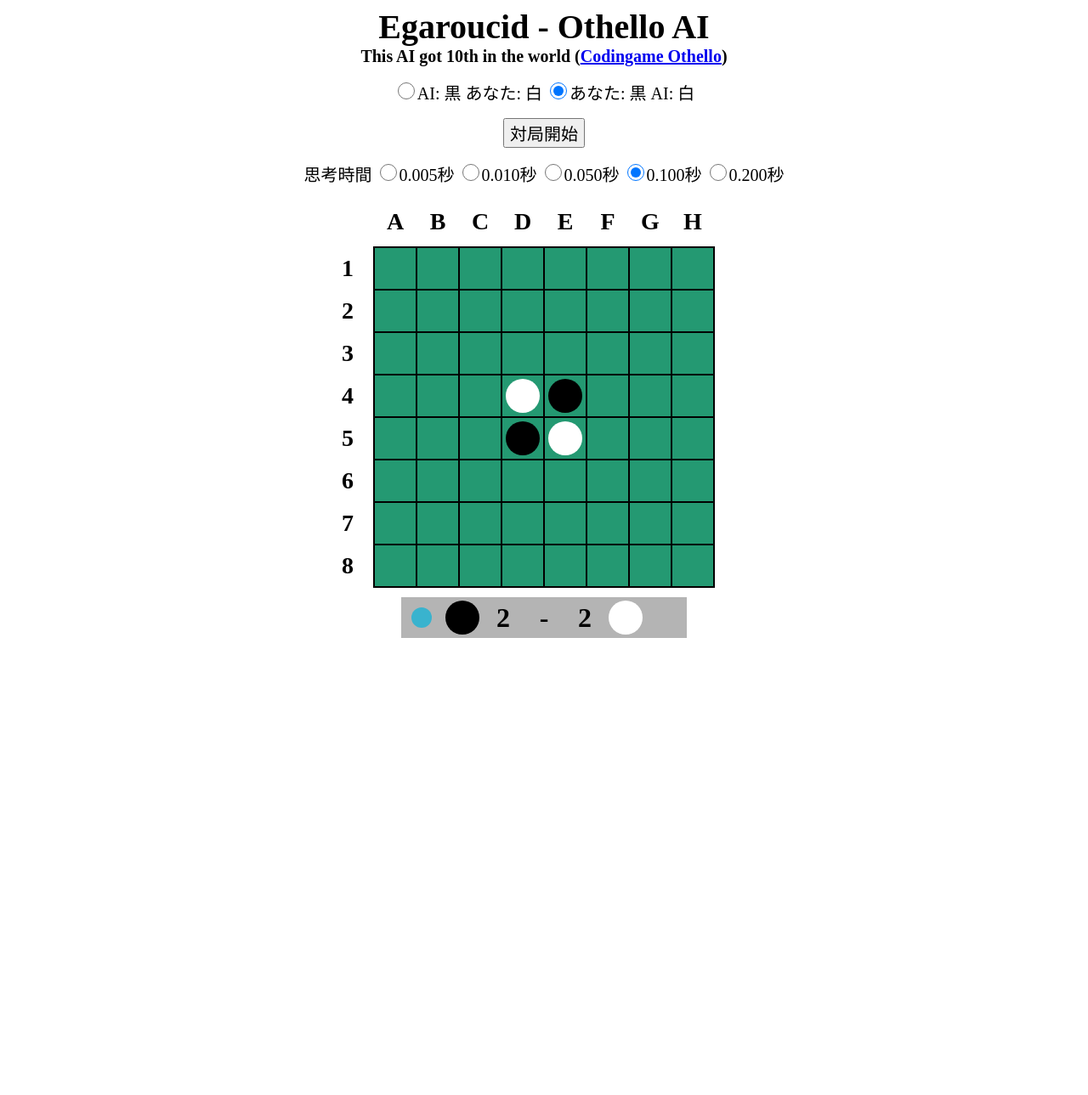
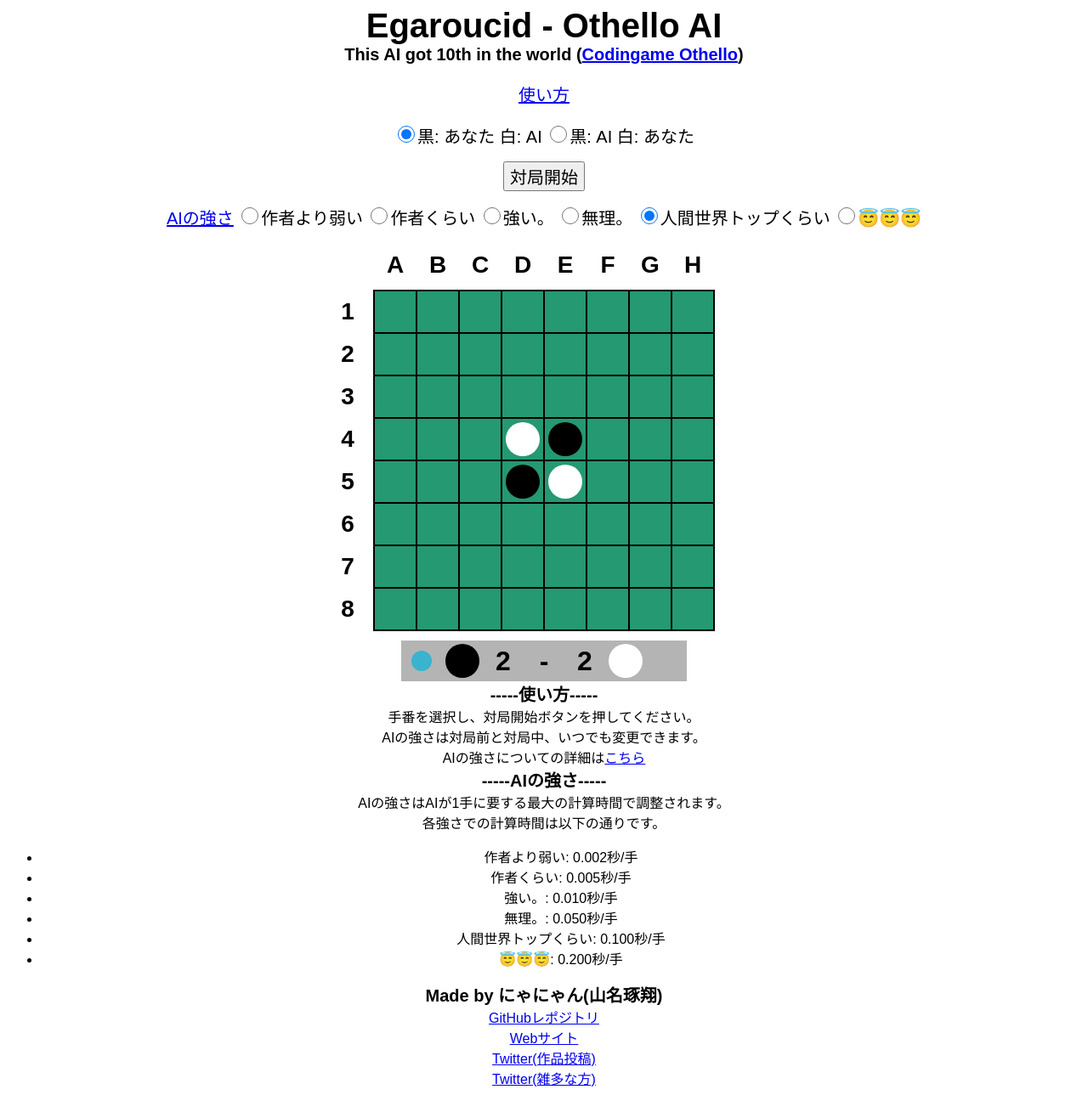
Before and after one commit to Nyanyan/Egaroucid_early, a Python web app: template templates/base.html in a window 1280 px wide. Shown: the whole page at 85% size. Before the commit the page ends 751 px from the top, so only its background shows below. Run offline with Jinja, Linux system fonts and the light colour scheme; the template is opened without the code that fills it, so the values that code supplies are empty.

Commit message:
update front

```diff
--- a/application.py
+++ b/application.py
@@ -19,7 +19,7 @@ def index():
     return render_template('base.html')
 
 @application.route("/ai", methods=["POST"])
-@limiter.limit("2/second", override_defaults=False)
+@limiter.limit("5/second", override_defaults=False)
 def call_ai():
     req = dict(request.form)
     grid = [[-1 for _ in range(hw)] for _ in range(hw)]
@@ -42,7 +42,7 @@ def call_ai():
         return jsonify(values=json.dumps({"r": -1, "c": -1}))
     try:
         tl = int(req["tl"])
-        if tl < 5 or 200 < tl:
+        if tl < 2 or 200 < tl:
             return jsonify(values=json.dumps({"r": -1, "c": -1}))
     except:
         return jsonify(values=json.dumps({"r": -1, "c": -1}))
--- a/static/css/style.css
+++ b/static/css/style.css
@@ -1,5 +1,5 @@
 html, body {
-    overflow: hidden
+    font-family: "Arial", "メイリオ";
 }
 .title {
     text-align: center;
--- a/templates/base.html
+++ b/templates/base.html
@@ -10,18 +10,20 @@
     <body>
         <div class="title">Egaroucid - Othello AI</div>
         <div class="sub_title">This AI got 10th in the world (<a href="https://www.codingame.com/ide/puzzle/othello-1" target="_blank">Codingame Othello</a>)</div>
+        <p align="center" class="setting"><a href="#usage">使い方</a></p>
         <p align="center">
-            <input type="radio" class="radio_size" name="ai_player" value="0" id="black"><label for="black" class="setting">AI: 黒 あなた: 白</label>
-            <input type="radio" class="radio_size" name="ai_player" value="1" id="white" checked><label for="white" class="setting">あなた: 黒 AI: 白</label>
+            <input type="radio" class="radio_size" name="ai_player" value="1" id="white" checked><label for="white" class="setting">黒: あなた 白: AI</label>
+            <input type="radio" class="radio_size" name="ai_player" value="0" id="black"><label for="black" class="setting">黒: AI 白: あなた</label>
         </p>
         <p align="center"><input type="submit" class="setting" value="対局開始" onclick="start()" id="start"></p>
         <p align="center">
-            <span class="setting">思考時間</span>
-            <input type="radio" class="radio_size" name="tl" value="5" id="5"><label for="5" class="setting">0.005秒</label>
-            <input type="radio" class="radio_size" name="tl" value="10" id="10"><label for="10" class="setting">0.010秒</label>
-            <input type="radio" class="radio_size" name="tl" value="50" id="50"><label for="50" class="setting">0.050秒</label>
-            <input type="radio" class="radio_size" name="tl" value="100" id="100" checked><label for="100" class="setting">0.100秒</label>
-            <input type="radio" class="radio_size" name="tl" value="200" id="200"><label for="200" class="setting">0.200秒</label>
+            <span class="setting"><a href="#strength">AIの強さ</a></span>
+            <input type="radio" class="radio_size" name="tl" value="2" id="2"><label for="2" class="setting">作者より弱い</label>
+            <input type="radio" class="radio_size" name="tl" value="5" id="5"><label for="5" class="setting">作者くらい</label>
+            <input type="radio" class="radio_size" name="tl" value="10" id="10"><label for="10" class="setting">強い。</label>
+            <input type="radio" class="radio_size" name="tl" value="50" id="50"><label for="50" class="setting">無理。</label>
+            <input type="radio" class="radio_size" name="tl" value="100" id="100" checked><label for="100" class="setting">人間世界トップくらい</label>
+            <input type="radio" class="radio_size" name="tl" value="200" id="200"><label for="200" class="setting">😇😇😇</label>
         </p>
         <table class="coords" id="coord_top" align="center"></table>
         <table align="center">
@@ -42,6 +44,36 @@
                 <td class="status_cell"><span class="state_blank"></span></td>
             </tr>
         </table>
+        <div id="usage" align="center">
+            <div class="sub_title">-----使い方-----</div>
+            <div>
+                手番を選択し、対局開始ボタンを押してください。<br>
+                AIの強さは対局前と対局中、いつでも変更できます。<br>
+                AIの強さについての詳細は<a href="#strength">こちら</a>
+            </div>
+        </div>
+        <div id="strength" align="center">
+            <div class="sub_title">-----AIの強さ-----</div>
+            <div>
+                AIの強さはAIが1手に要する最大の計算時間で調整されます。<br>
+                各強さでの計算時間は以下の通りです。
+            </div>
+            <ul>
+                <li>作者より弱い: 0.002秒/手</li>
+                <li>作者くらい: 0.005秒/手</li>
+                <li>強い。: 0.010秒/手</li>
+                <li>無理。: 0.050秒/手</li>
+                <li>人間世界トップくらい: 0.100秒/手</li>
+                <li>😇😇😇: 0.200秒/手</li>
+            </ul>
+        </div>
+        <div align="center">
+            <div class="sub_title">Made by にゃにゃん(山名琢翔)</div>
+            <a href="https://github.com/Nyanyan/Web_Egaroucid">GitHubレポジトリ</a><br>
+            <a href="https://nyanyan.github.io/">Webサイト</a><br>
+            <a href="https://twitter.com/takuto_yamana">Twitter(作品投稿)</a><br>
+            <a href="https://twitter.com/Nyanyan_Cube">Twitter(雑多な方)</a>
+        </div>
         <script src="static/js/script.js"></script>
     </body>
 </html>
```
